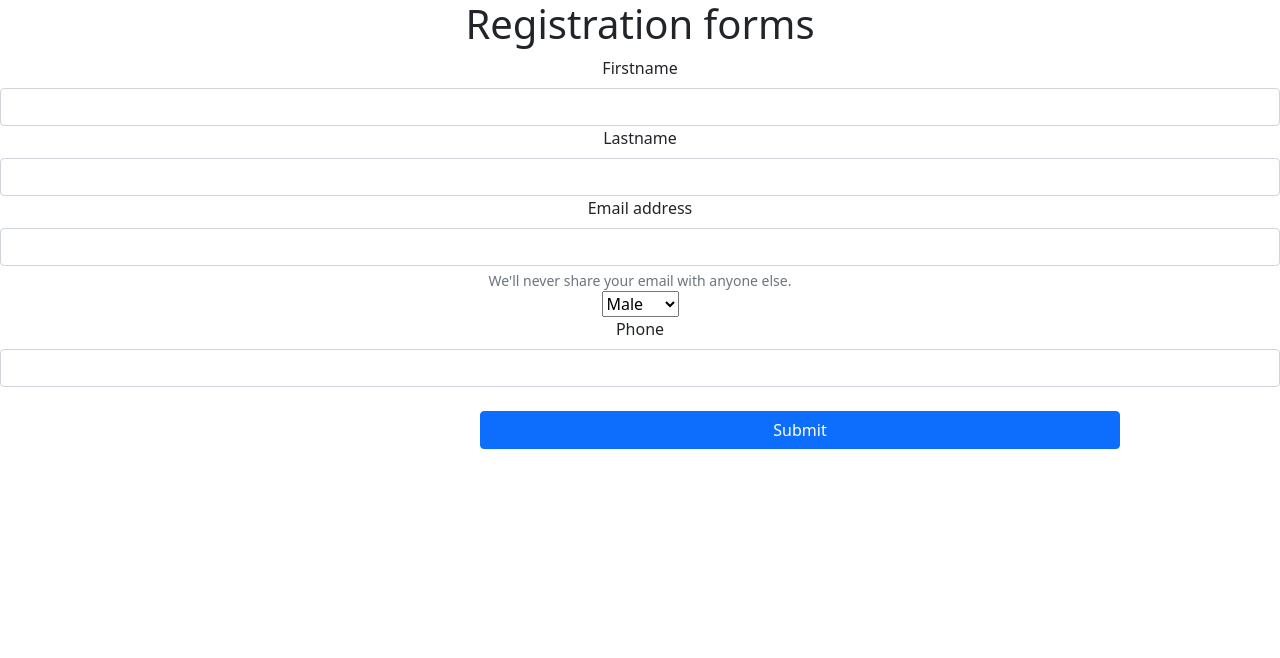
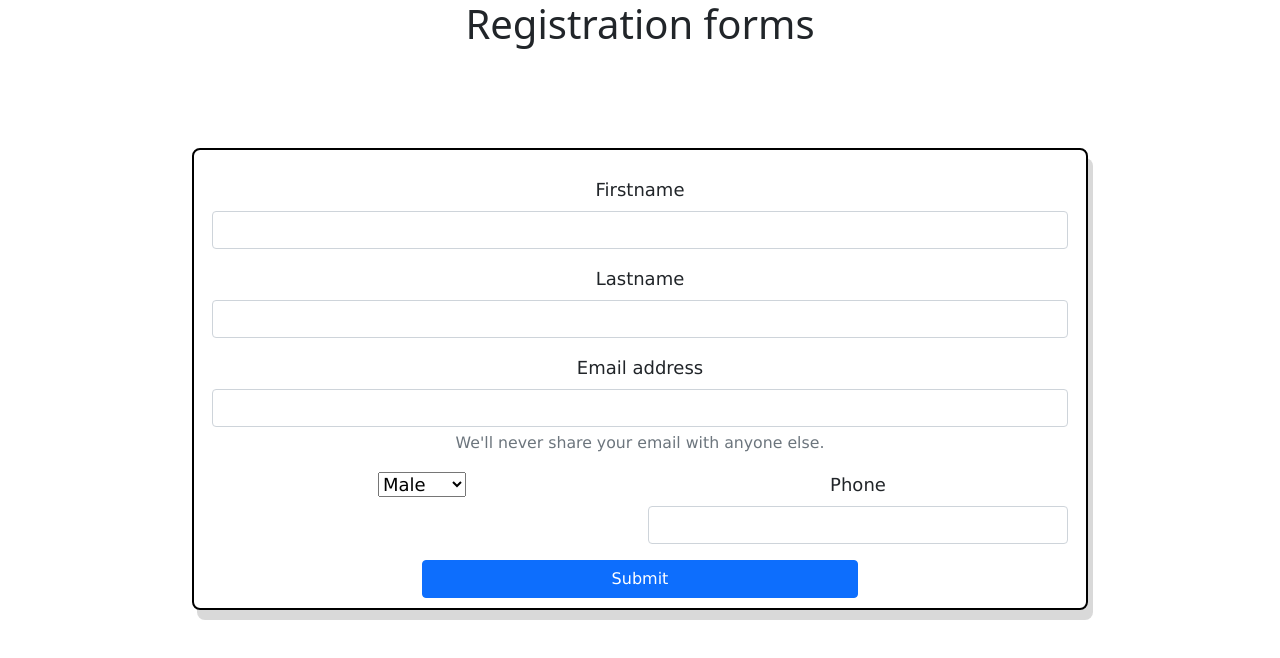
Before and after one commit to imoempire/react-register-forms, a React (Create React App) app: page / in a window 1280 px wide. Shown: the top 658 px of the page. Built offline with nearby package versions, Linux system fonts and the light colour scheme.

Commit message:
add className

```diff
--- a/src/App.js
+++ b/src/App.js
@@ -36,7 +36,7 @@ class App extends Component {
       <div>
         <center>
           <h1>Registration forms</h1>
-          <form>
+          <form class="row g-3 needs-validation form" novalidate onSubmit={this.handleSubmit}>
             <div className="col-sm-12">
               <label for="exampleInputName" className="form-label">Firstname</label>
               <input type="text" className="form-control" name="first" aria-describedby="emailHelp" onChange={this.handleChange} value={this.first} />
@@ -53,40 +53,19 @@ class App extends Component {
               <div id="emailHelp" className="form-text">We'll never share your email with anyone else.</div>
             </div>
 
-            <div className="col-sm-12">
+            <div className="col-sm-6">
               <select value={this.state.value} onChange={this.handleChange}>
                 <option value="Male">Male</option>
                 <option value="Female">Female</option>
               </select>
             </div>
 
-            <div className="col-sm-12">
+            <div className="col-sm-6">
               <label for="exampleInputPhone1" className="form-label">Phone</label>
               <input type="text" className="form-control" name="phone" id="exampleInputPassword1" />
             </div> <br />
-            <button type="submit" className="btn btn-primary">Submit</button>
+            <button type="submit" className="btn btn-primary" >Submit</button>
           </form>
-
-          {/* <form>
-          <label htmlFor="firstName">Firstname</label>
-            <input type="text" name="first" onChange={this.handleChange} value={this.first} /> <br />
-
-          <label htmlFor="firstName">Lastname</label>
-          <input type="text" name="last" onChange={this.handleChange} value={this.last} /> <br />
-
-          <label htmlFor="firstName">Email</label>
-          <input type="email" name="email" onChange={this.handleChange} value={this.Email} /> <br />
-
-          <select value={this.state.value} onChange={this.handleChange}>
-            <option value="Male">Male</option>
-            <option value="Female">Female</option>
-          </select>
-
-          <label htmlFor="firstName">Phone</label>
-        <input type="number" name="phone" onChange={this.handleChange} value={this.phone} /> <br />
-          <button type="submit" onChange={this.handleSubmit}>submit</button>
-        </form> */}
-
         </center>
       </div>
     );
```
